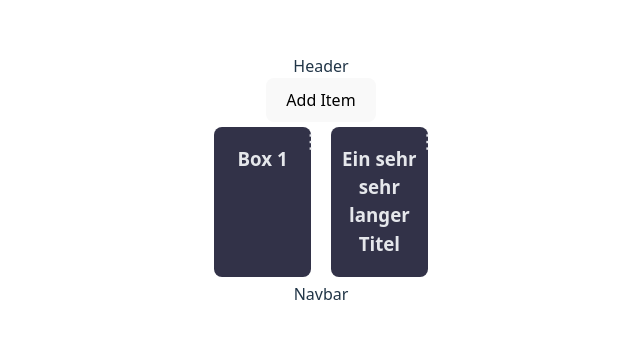
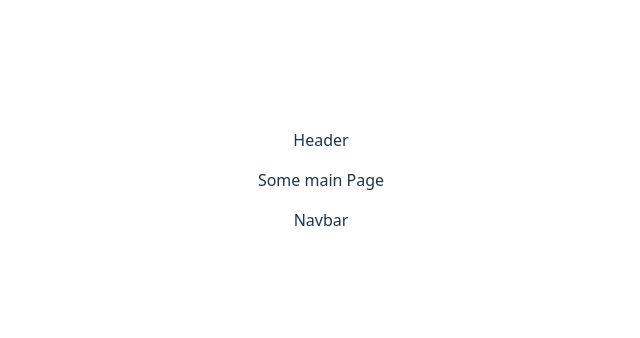
Before and after one commit to DHBW-MEOW/eduflow-frontend, a React (Vite) app: page / in a window 1280 px wide. Shown: the part 220-558 px from the top of the page, without its empty margins (319-959 px from the left). Built offline with nearby package versions, Linux system fonts and the light colour scheme.

Commit message:
Create own ExamplePage

```diff
--- a/src/app/somePage/SomePage.tsx
+++ b/src/app/somePage/SomePage.tsx
@@ -1,48 +1,13 @@
-import { useState } from "react";
-import { Grid } from "../../components/grid/Grid";
-import type { BoxData } from "../../components/grid/Box";
+
+
+// just an example
 
 function SomePage() {
-  const elements1: BoxData[] = [
-    { id: "1", title: "Box 1" },
-    { id: "2", title: "Box 2" },
-  ];
-
-  const newEleement: BoxData = { id: "5", title: "Box 3" };
-
-  const [items, setItems] = useState<BoxData[]>([
-    { id: "1", title: "Box 1" },
-    { id: "2", title: "Ein sehr sehr langer Titel" },
-  ]);
-
-  const addItem = () => {
-    setItems(oldItems => [...oldItems, newEleement]);
-  }
-
-  const handleRename = (id: string, newTitle: string) => {
-    console.log(`Rename: ID=${id}, Neuer Titel=${newTitle}`);
-  };
-
-  const handleDelete = (id: string) => {
-    console.log(`Delete: ID=${id}`);
-  };
-
-  const handleClick = (id: string) => {
-    console.log(`Clicked: ID=${id}`);
-  };
-
   return (
-    <div className="app">
-      <button onClick={addItem}>Add Item</button>
-      <Grid
-        items={items}
-        setItems={setItems}
-        onRename={handleRename}
-        onDelete={handleDelete}
-        onClick={handleClick}
-      />
-    </div>
-  );
+    <p>
+      Some main Page
+    </p>
+  )
 }
 
 export default SomePage;
```
Also changed, not shown: src/app/gridExamplePage/gridExamplePage.tsx (added, +43 -0 lines).
